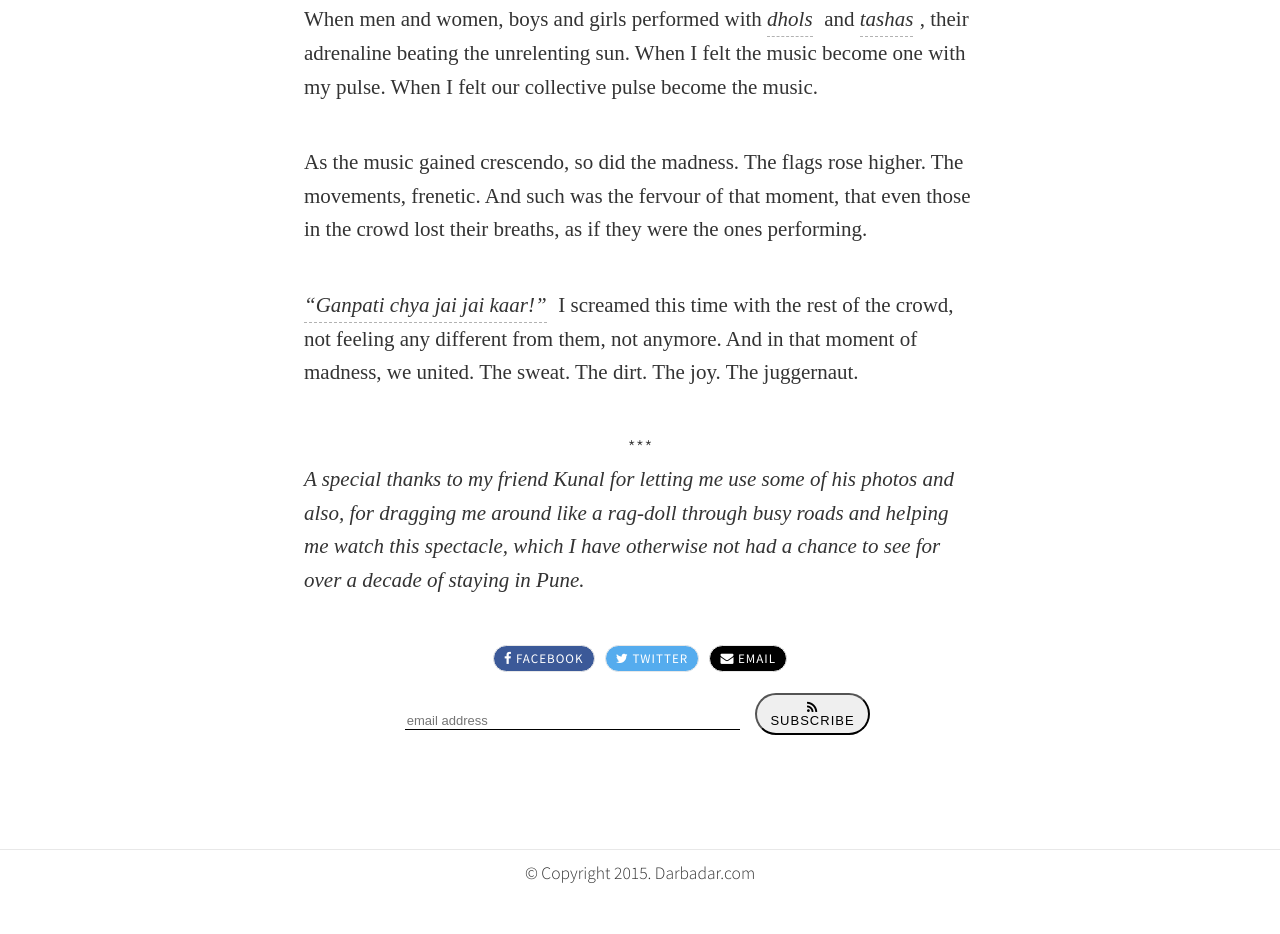
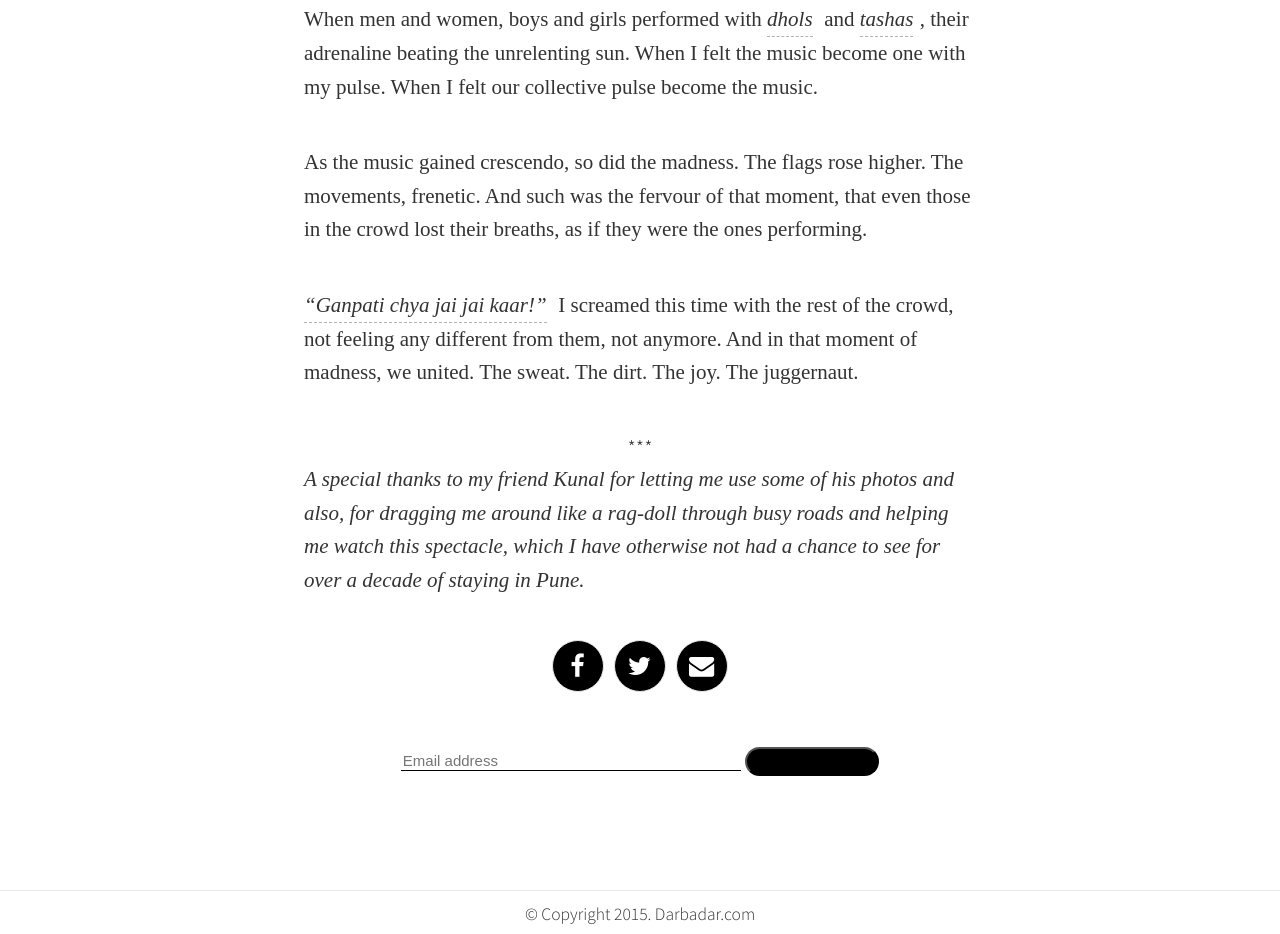
Before and after one commit to harshac/darbadar, a Jekyll site: the page built from _posts/2015-10-08-visarjan.md, in a window 1280 px wide. Shown: the part 4799-5733 px from the top of the page. Built offline with Jekyll 4.4.1, drawn with Linux system fonts in a browser that asks for light colours; nearby versions of some CDN libraries; some web fonts are replaced; comment, search, counter and statistics services are not loaded; before the commit the page ends 5692 px from its top, so only the background shows below that.

Commit message:
Restyling social media and subscription

```diff
--- a/_includes/social-media.html
+++ b/_includes/social-media.html
@@ -1,5 +1,5 @@
 <div class="social-media-share">
-  <a onclick="openPopup(this.href)" class="share-btn fb-share-button" href="https://www.facebook.com/sharer/sharer.php?u={{site.url}}{{page.url}}" target="_blank"><i class="fa fa-facebook"></i> Facebook</a>
-  <a onclick="openPopup(this.href)" class="share-btn twitter-share-button" href="https://twitter.com/intent/tweet?text={{page.socialMedia}}&url={{site.url}}{{page.url}}" target="_blank"><i class="fa fa-twitter"></i> Twitter</a>
-  <a onclick="openPopup(this.href)" class="share-btn email-share-button" href="mailto:?subject={{page.title}}&body={{page.socialMedia}} {{site.url}}{{page.url}}"><i class="fa fa-envelope"></i> Email</a>
+  <a onclick="openPopup(this.href)" class="share-btn fb-share-button" href="https://www.facebook.com/sharer/sharer.php?u={{site.url}}{{page.url}}" target="_blank"><i class="fa fa-facebook"></i></a>
+  <a onclick="openPopup(this.href)" class="share-btn twitter-share-button" href="https://twitter.com/intent/tweet?text={{page.socialMedia}}&url={{site.url}}{{page.url}}" target="_blank"><i class="fa fa-twitter"></i></a>
+  <a onclick="openPopup(this.href)" class="share-btn email-share-button" href="mailto:?subject={{page.title}}&body={{page.socialMedia}} {{site.url}}{{page.url}}"><i class="fa fa-envelope"></i></a>
 </div>
--- a/_includes/subscription.html
+++ b/_includes/subscription.html
@@ -10,7 +10,7 @@
     <form action="//darbadar.us11.list-manage.com/subscribe/post?u=f730a473d050be013ef391dc1&amp;id=9a71f240c8" method="post" id="mc-embedded-subscribe-form" name="mc-embedded-subscribe-form" class="validate" target="_blank" novalidate>
       <div id="mc_embed_signup_scroll">
         <div style="position: absolute; left: -5000px;"><input type="text" name="b_f730a473d050be013ef391dc1_9a71f240c8" tabindex="-1" value=""></div>
-        <input type="email" value="" name="EMAIL" class="email" id="mce-EMAIL" placeholder="email address" required>
+        <input type="email" value="" name="EMAIL" class="email" id="mce-EMAIL" placeholder="Email address" required>
         <!-- real people should not fill this in and expect good things - do not remove this or risk form bot signups-->
         <button type="submit" value="Subscribe" name="subscribe" id="mc-embedded-subscribe" class="button"><i class="fa fa-rss"></i> Subscribe</button>
       </div>
--- a/_sass/_social-media.scss
+++ b/_sass/_social-media.scss
@@ -1,38 +1,28 @@
 .social-media-share {
   text-align: center;
-  margin-bottom: 1em;
+  margin-bottom: 2em;
+  margin-top: 2em;
 }
+
 a.share-btn {
   color: #fff;
   display: inline-block;
   margin: 0 3px;
   border: 1px solid $grey-color-light;
   border-radius: 100px;
-  font-size: 13px;
-  line-height: 1;
+  font-size: 1.2em;
+  line-height: 1.2em;
   font-weight: 400;
-  padding: 6px 10px;
+  padding: 10px 6px;
   text-transform: uppercase;
   letter-spacing: 1px;
   opacity: 1;
   transform: scale(1);
   transition: opacity, transform 0.1s ease-in-out;
-
+  width: 1.5em;
   &:hover {
     opacity: 0.6;
     transform: scale(1.03);
   }
+  background-color: #000;
 }
-
-.twitter-share-button {
-  background-color: #55acee;
-  border-color: #55acee;
-}
-.fb-share-button {
-  background-color: #3b5998;
-  border-color: #3b5998;
-}
-.email-share-button {
-  background-color: #000;
-  border-color: #000;
-}
--- a/_sass/_subscription.scss
+++ b/_sass/_subscription.scss
@@ -1,15 +1,11 @@
 #mce-EMAIL{
 	border: 0px !important;
 	border-bottom: 1px solid !important;
-	width: 58% !important;
-	font-size: 13px !important;
+	width: 50% !important;
+	margin:auto !important;
+	font-size: 15px !important;
 	&:focus {
 		outline: 0 !important;
-	}
-
-	@include media-query-min($on-palm){
-		margin-right: 2% !important;
-		display: inline-block !important;
 	}
 }
 
@@ -23,10 +19,15 @@
   	text-transform: uppercase;
   	letter-spacing: 1px;
   	padding: 6px 10px;
+  	background-color: #000 !important;
+  	margin-top: 1em !important;
+}
+
+#mc-embedded-subscribe-form{
+	text-align: center !important;
 }
 
 .subscription-form{
 	margin: auto;
-	padding-left: 15%;
 	margin-bottom: 4em;
 }
```
